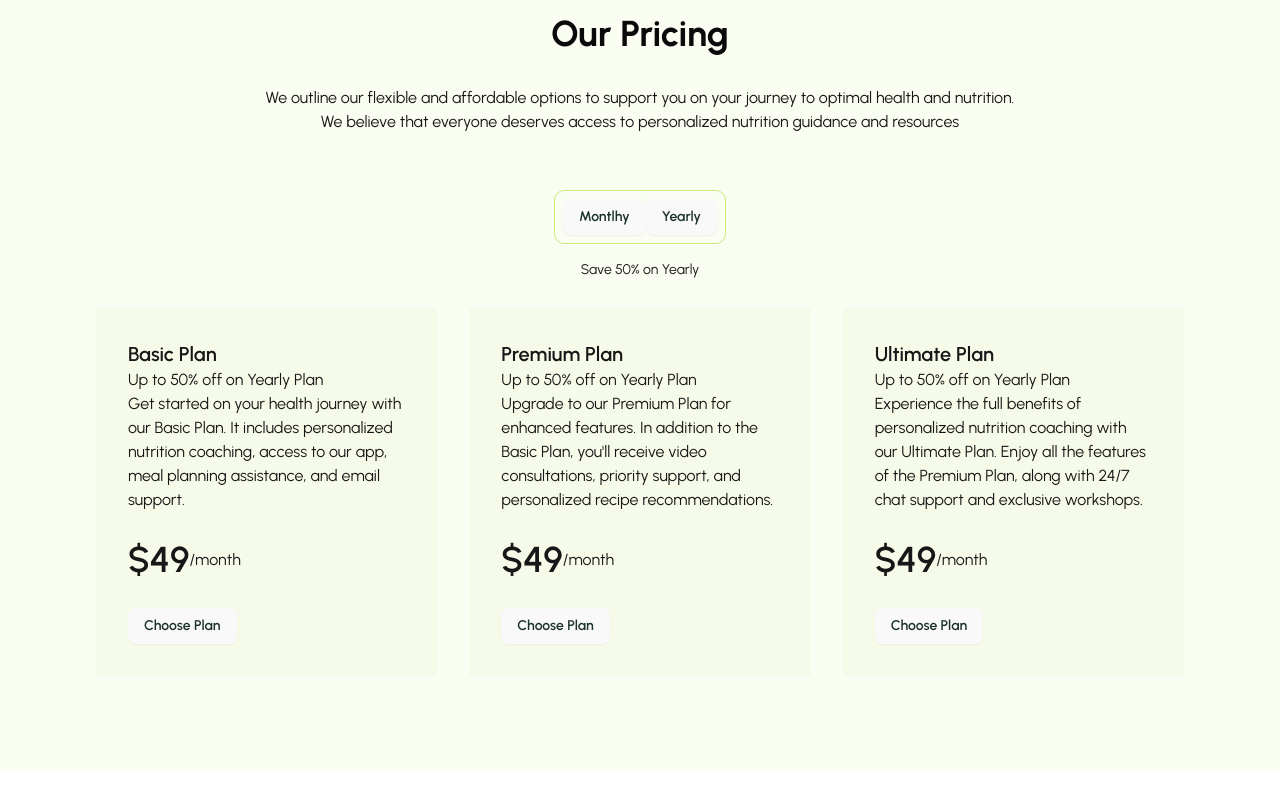
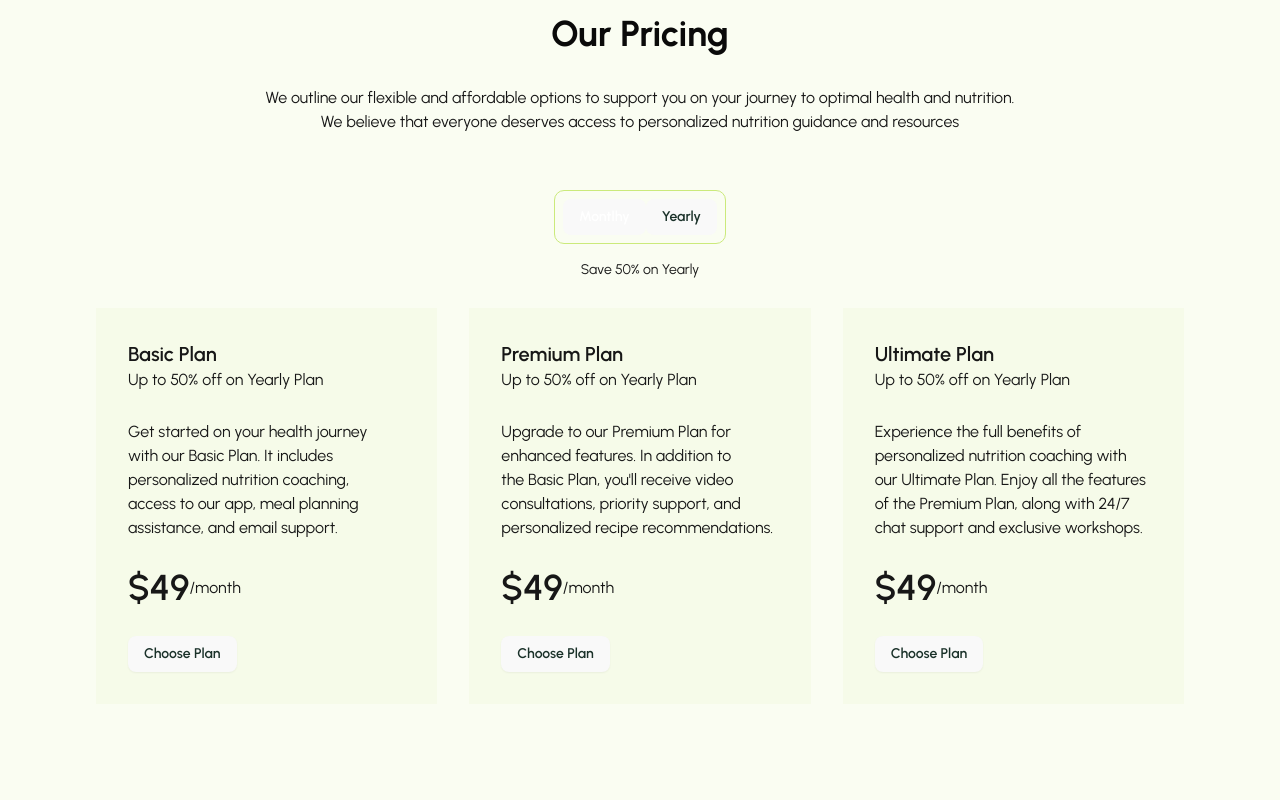
Before and after one commit to SolaKabuta/Nutri, a React (Vite) app: page /process in a window 1280 px wide. Shown: the part 4680-5480 px from the top of the page. Before the commit the page ends 5452 px from the top, so only its background shows below. Built offline with nearby package versions, Linux system fonts and the light colour scheme.

Commit message:
feat: pricing card monthly/yearly button useState add

```diff
--- a/src/components/ui/button.tsx
+++ b/src/components/ui/button.tsx
@@ -17,6 +17,10 @@ const buttonVariants = cva(
           "border bg-background shadow-xs hover:bg-accent hover:text-accent-foreground dark:bg-input/30 dark:border-input dark:hover:bg-input/50",
         secondary:
           "bg-accent-var text-secondary-foreground font-semibold border-1 border-border shadow-xs duration-500 ease-in-out hover:bg-primary/90 hover:text-white",
+        monthly:
+        "bg-primary text-white font-semibold",
+        yearly:
+        "bg-none text-primary font-semibold ",
         ghost:
           "hover:bg-accent hover:text-accent-foreground dark:hover:bg-accent/50",
         link: "text-primary underline-offset-4 hover:underline",
--- a/src/components/ui/home/PricingCard.tsx
+++ b/src/components/ui/home/PricingCard.tsx
@@ -1,5 +1,6 @@
 import { Button } from "../button";
 import pricingCard from "../../../data/pricingCard";
+import {useState} from "react";
 
 interface PricingCardProps {
   plan: string;
@@ -10,12 +11,15 @@ interface PricingCardProps {
 }
 
 const PricingCard = () => {
+
+  const [isMonthly, setIsMonthly] = useState(true);
+
   return (
     <main>
       <div className="grid place-content-center">
         <div className="border-1 border-accent p-2 rounded-lg">
-          <Button>Montlhy</Button>
-          <Button>Yearly</Button>
+          <Button onClick={() => setIsMonthly(prev => !prev)} variant={isMonthly ? "monthly" : "yearly"}>Montlhy</Button>
+          <Button onClick={() => setIsMonthly(prev => !prev)} variant={isMonthly ? "yearly" : "monthly"}>Yearly</Button>
         </div>
         <p className="text-sm text-center pt-4 pb-7">Save 50% on Yearly</p>
       </div>
@@ -24,13 +28,13 @@ const PricingCard = () => {
         {pricingCard.map((item: PricingCardProps, index: number) => (
           <section key={index} className="bg-accent-var p-8">
             <p className="font-semibold text-xl">{item.plan}</p>
-            <p>{item.discount}</p>
-            <p>{item.text}</p>
+            <p className="pb-7">{item.discount}</p>
+            <p className="text-balance">{item.text}</p>
             <div className="flex items-center py-7">
               <p className="text-price font-semibold text-4xl">
                 {item.price}
               </p>
-              <p>{item.month}</p>
+              <p>{item.monthly}</p>
             </div>
             <div className="w-full">
               <Button>Choose Plan</Button>
--- a/src/data/pricingCard.json
+++ b/src/data/pricingCard.json
@@ -4,20 +4,20 @@
     "discount": "Up to 50% off on Yearly Plan",
     "text": "Get started on your health journey with our Basic Plan. It includes personalized nutrition coaching, access to our app, meal planning assistance, and email support.",
     "price": "$49",
-    "month": "/month"
+    "monthly": "/month"
   },
   {
     "plan": "Premium Plan",
     "discount": "Up to 50% off on Yearly Plan",
     "text": "Upgrade to our Premium Plan for enhanced features. In addition to the Basic Plan, you'll receive video consultations, priority support, and personalized recipe recommendations.",
     "price": "$49",
-    "month": "/month"
+    "monthly": "/month"
   },
   {
     "plan": "Ultimate Plan",
     "discount": "Up to 50% off on Yearly Plan",
     "text": "Experience the full benefits of personalized nutrition coaching with our Ultimate Plan. Enjoy all the features of the Premium Plan, along with 24/7 chat support and exclusive workshops.",
     "price": "$49",
-    "month": "/month"
+    "monthly": "/month"
   }
 ]
```
